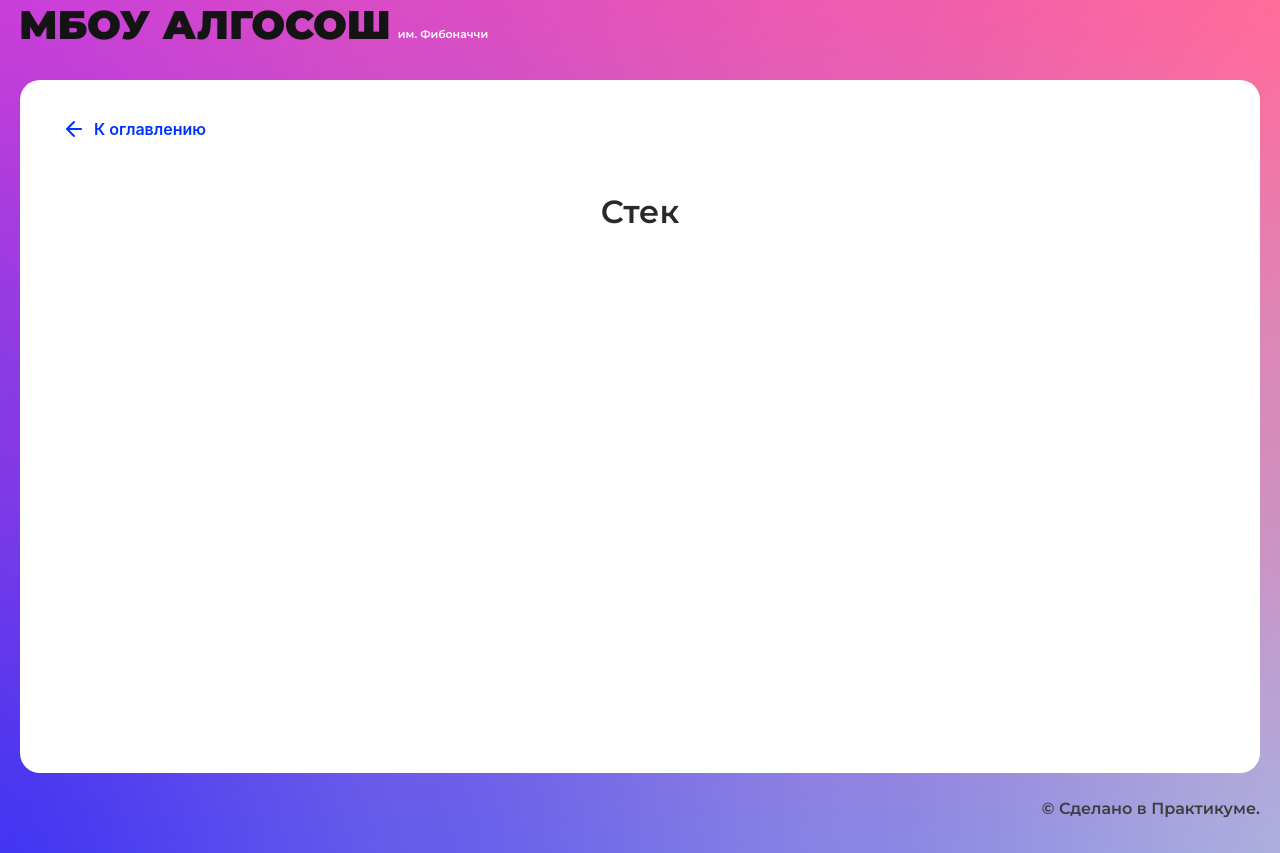
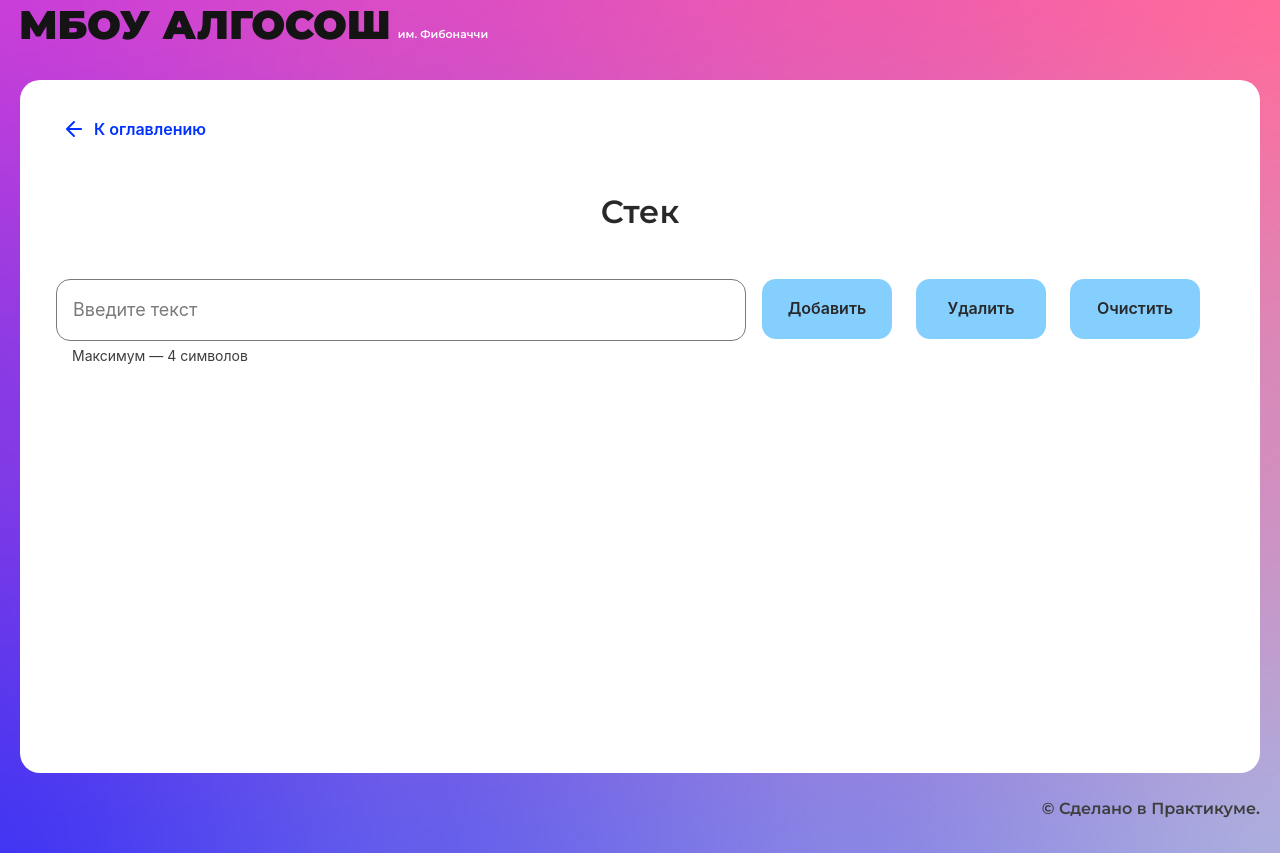
Before and after one commit to loown101/algorithms, a React (Create React App) app: page /stack in a window 1280 px wide. Built offline with nearby package versions, Linux system fonts and the light colour scheme.

Commit message:
feat: stack-page algorithms

```diff
--- a/src/components/sorting-page/sorting-page.tsx
+++ b/src/components/sorting-page/sorting-page.tsx
@@ -124,6 +124,8 @@ export const SortingPage: React.FC = () => {
           setValueArray([...arr])
         }
       }
+
+
     }
 
     setValueArray([...arr])
--- /dev/null
+++ b/src/components/stack-page/stack-class.ts
@@ -0,0 +1,33 @@
+interface IStack<T> {
+  push: (item: T) => void;
+  pop: () => void;
+  peak: () => T | null;
+  getSize: () => number;
+}
+
+export class Stack<T> implements IStack<T> {
+  private container: T[] = [];
+
+  push = (item: T): void => {
+    this.container.push(item);
+  };
+
+  pop = (): void => {
+    this.container.pop();
+  };
+
+  peak = (): T | null => {
+    return this.container[this.container.length - 1]
+  };
+
+  reset = (): T[] => {
+    this.container = [];
+    return this.container;
+  }
+
+  getElement = (): T[] => {
+    return this.container
+  }
+
+  getSize = () => this.container.length;
+}
--- /dev/null
+++ b/src/components/stack-page/stack-page.module.css
@@ -0,0 +1,29 @@
+.form {
+  max-width: 1200px;
+  width: 100%;
+
+  margin: 0 auto;
+}
+
+.inputContainer {
+  display: flex;
+  justify-content: center;
+
+  width: 100%;
+
+  margin: 0 auto;
+}
+
+.ul {
+  display: flex;
+  justify-content: center;
+
+  margin: 0;
+  padding: 0;
+
+  list-style: none;
+}
+
+.input {
+  margin-bottom: 100px;
+}
--- a/src/components/stack-page/stack-page.tsx
+++ b/src/components/stack-page/stack-page.tsx
@@ -1,10 +1,153 @@
-import React from "react";
+import React, { useState, useEffect } from "react";
 import { SolutionLayout } from "../ui/solution-layout/solution-layout";
+import { Button } from "../ui/button/button";
+import { Circle } from "../ui/circle/circle";
+import { Input } from "../ui/input/input";
+import { ElementStates } from "../../types/element-states";
+import styles from "./stack-page.module.css";
+import { Stack } from "./stack-class";
+import { delay } from "../../utils/utils";
+import { SHORT_DELAY_IN_MS } from "../../constants/delays";
+import { couldStartTrivia } from "typescript";
+
+type TStack = {
+  letter: string;
+  state?: ElementStates;
+  head?: string;
+};
 
 export const StackPage: React.FC = () => {
+  const [input, setInput] = useState<string>();
+  const [valueStack, setValueStack] = useState<Array<TStack>>([]);
+  const [isLoading, setIsLoading] = useState<boolean>(false);
+  const [valueArray, setValueArray] = useState<Array<TStack>>([]);
+  const [stack, setStack] = useState<Stack<TStack>>(new Stack<TStack>());
+
+  useEffect(() => {
+    if (valueArray) {
+      setValueStack([...valueArray]);
+    }
+  }, [])
+
+  // useEffect(() => {
+  //   if (valueArray) {
+  //     setValueStack([...valueArray]);
+  //   }
+  // }, [valueArray])
+
+  const onChange = (e: React.FormEvent<HTMLInputElement>) => {
+    e.preventDefault()
+
+    let target = e.target as HTMLInputElement;
+    setInput(target.value);
+  }
+
+
+  const addStack = async (str: string) => {
+    stack.push({ letter: str, state: ElementStates.Changing, head: 'top' })
+    setValueArray([...stack.getElement()]);
+
+    const peak = stack.peak()
+
+    await delay(SHORT_DELAY_IN_MS)
+    if (peak) {
+      console.log(peak)
+
+
+      peak.state = ElementStates.Default;
+      setValueArray([...stack.getElement()]);
+    }
+  }
+
+  const deleteStack = async () => {
+    stack.pop()
+    setValueArray([...stack.getElement()]);
+  }
+
+  const resetStack = async () => {
+    setValueArray([]);
+    stack.reset()
+  }
+
+  const handleAdd = async () => {
+    setIsLoading(true)
+
+    setInput('')
+
+    if (input) {
+      await addStack(input)
+    }
+
+    setIsLoading(false)
+  }
+
+  const handleDelete = async () => {
+
+    setIsLoading(true)
+
+    await deleteStack()
+
+    setIsLoading(false)
+  }
+
+  const handleReset = async () => {
+    setIsLoading(true)
+
+    setInput('')
+
+    await resetStack()
+
+    setIsLoading(false)
+  }
+
   return (
     <SolutionLayout title="Стек">
-
+      <form className={styles.form}>
+        <div className={styles.inputContainer}>
+          <Input
+            maxLength={4}
+            isLimitText={true}
+            onChange={(e) => (onChange(e))}
+            value={input}
+            disabled={isLoading}
+            extraClass={'mb-40 mr-8'} />
+          <Button
+            text={"Добавить"}
+            type={"button"}
+            isLoader={isLoading}
+            onClick={handleAdd}
+            extraClass={'mr-12'}
+          />
+          <Button
+            text={"Удалить"}
+            type={"button"}
+            isLoader={isLoading}
+            onClick={handleDelete}
+            extraClass={'mr-12'}
+          />
+          <Button
+            text={"Очистить"}
+            type={"reset"}
+            isLoader={isLoading}
+            onClick={handleReset}
+            extraClass={'mr-12'}
+          />
+        </div>
+        <ul className={styles.ul}>
+          {valueArray?.map((item, index) => (
+            <li key={index}>
+              <Circle
+                state={item.state}
+                letter={item.letter}
+                extraClass={'ml-8'}
+                index={index}
+                head={item.head}
+              />
+            </li>
+          ))
+          }
+        </ul>
+      </form>
     </SolutionLayout>
   );
 };
```
